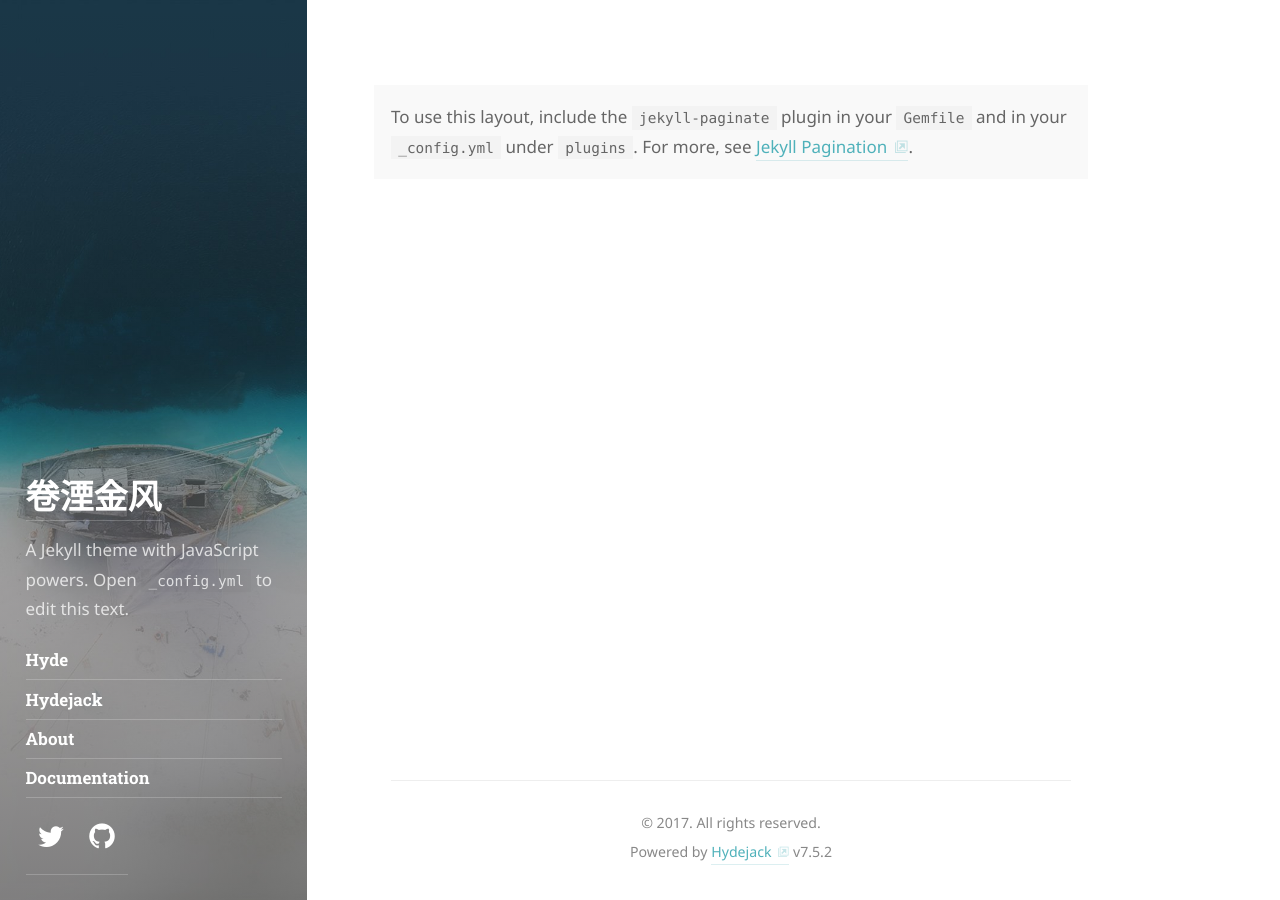
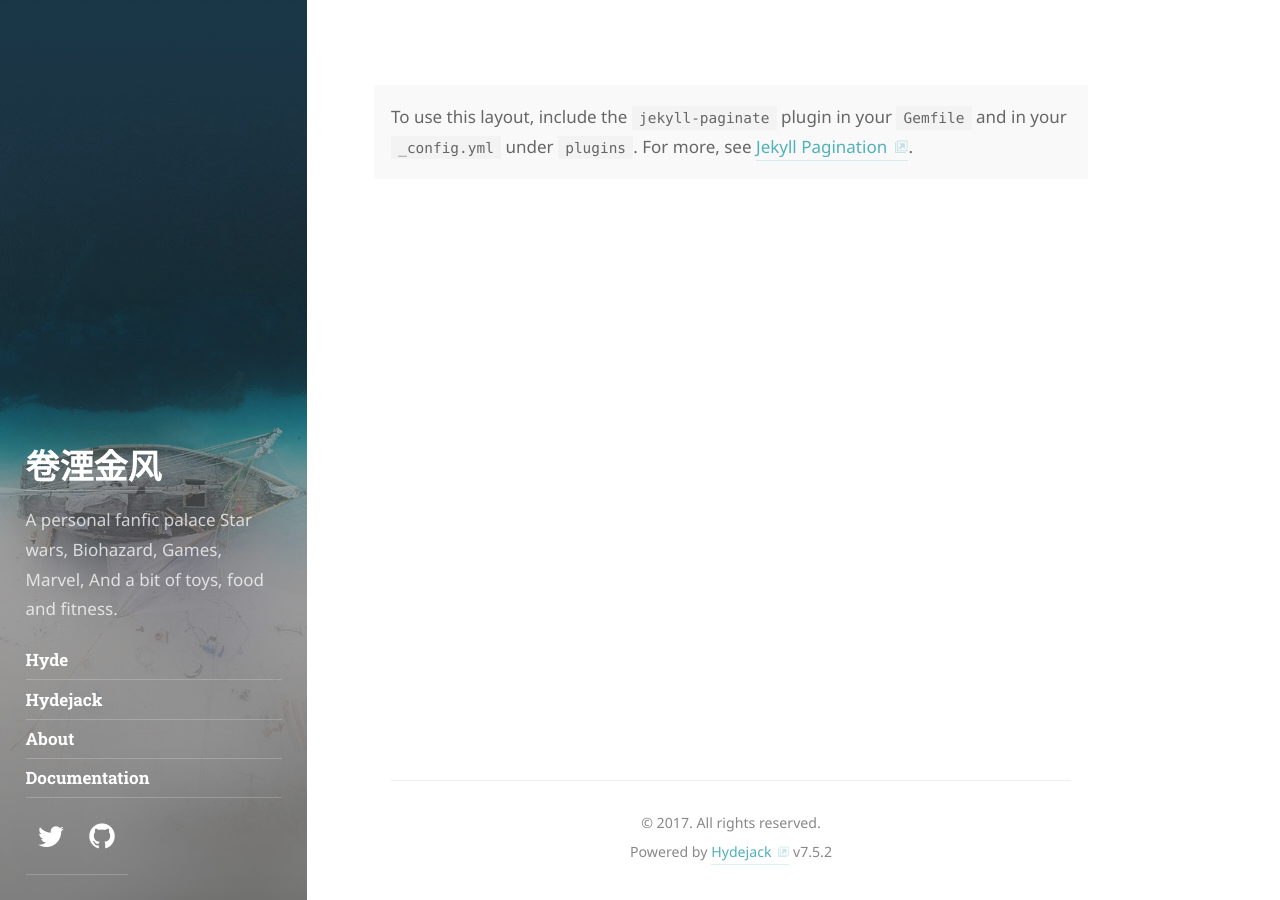
Before and after one commit to GWwwww/GWwwww.github.io, a Jekyll site: the page built from index.html, in a window 1280 px wide. Built offline with Jekyll 4.4.1, drawn with Linux system fonts in a browser that asks for light colours; some web fonts are replaced; the list of posts is cut into pages by our own code.

Commit message:
Update _config.yml

```diff
--- a/_config.yml
+++ b/_config.yml
@@ -27,14 +27,15 @@ title:                 卷湮金风
 # A short description (~150 chars) of the page used for the meta description tag.
 # Can use markdown, but no more than one paragraph (enforced by `>`)
 description:           >
-  A Jekyll theme with JavaScript powers. "Best Theme by a Mile".
-  Combines the best of static sites and modern web apps.
-  Open `_config.yml` to edit this text.
+  A personal fanfic palace
+  Star wars, Biohazard, Games, Marvel,
+  And a bit of toys, food and fitness.
 
 # A shorter description for the sidebar.
 tagline:               >
-  A Jekyll theme with JavaScript powers.
-  Open `_config.yml` to edit this text.
+  A personal fanfic palace
+  Star wars, Biohazard, Games, Marvel,
+  And a bit of toys, food and fitness.
 
 # A list of keywords for your blog
 keywords:              []
```
